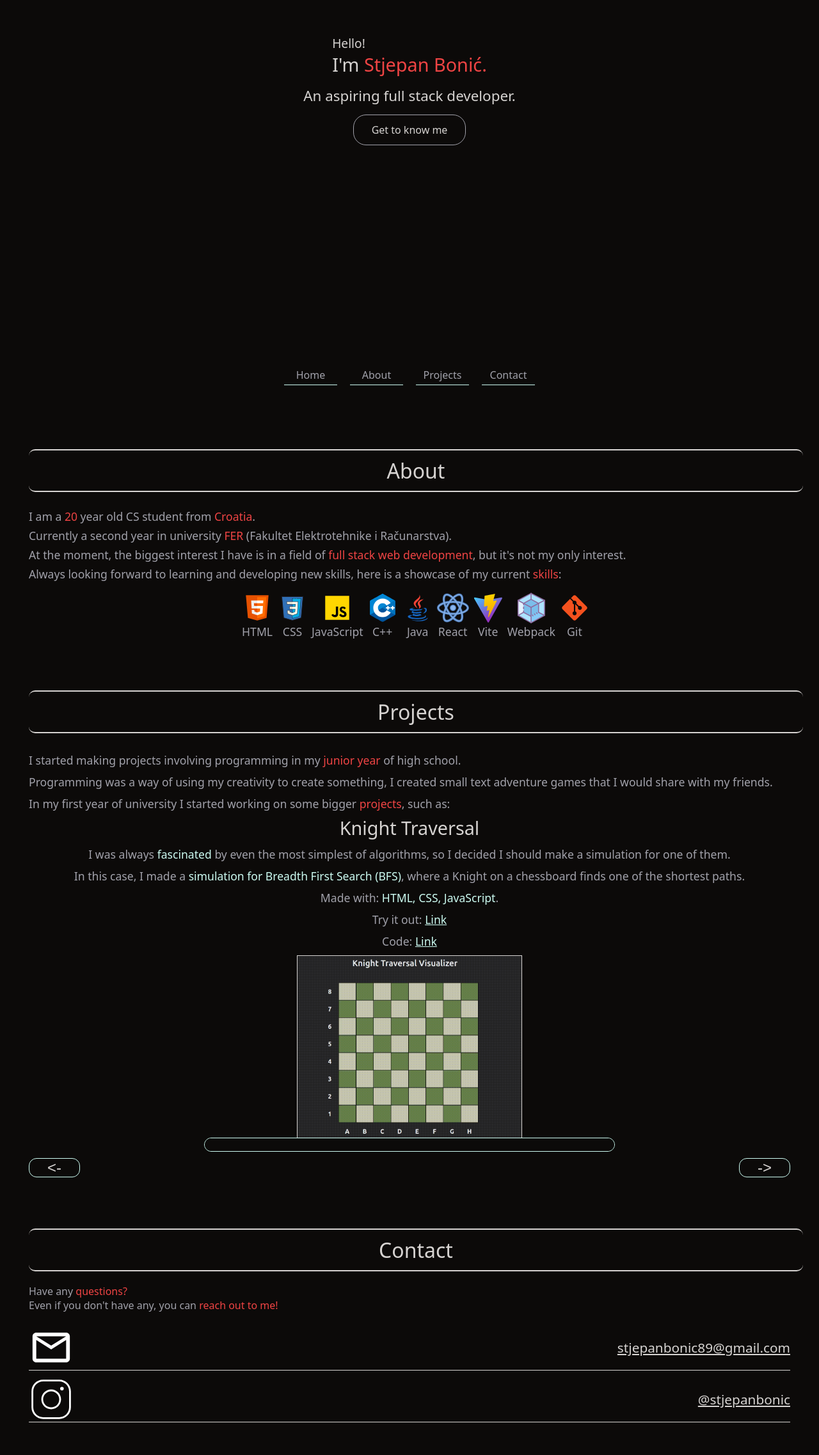
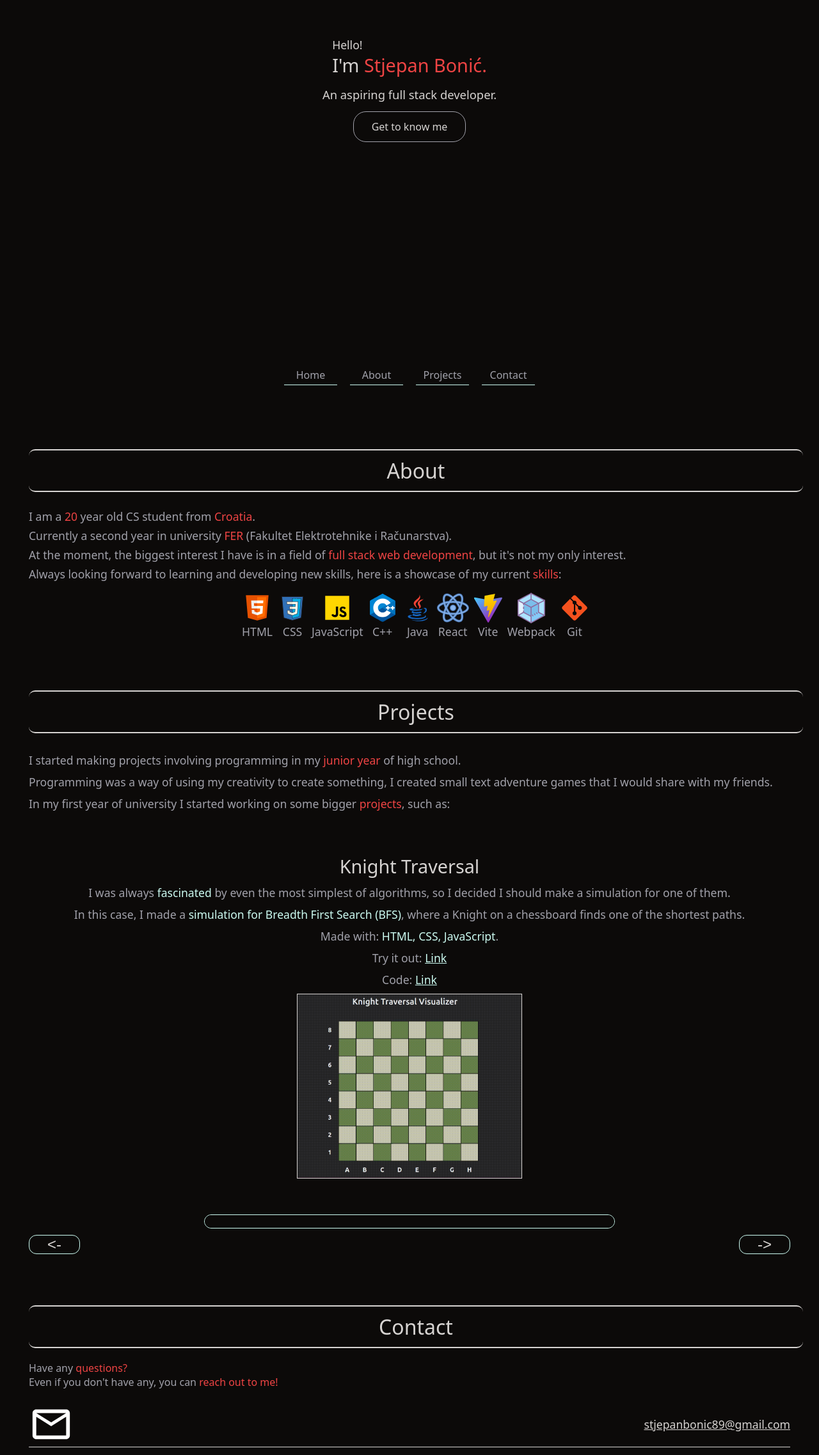
Before and after one commit to Bqnic/portfolio, a React (Vite) app: page / in a window 1280 px wide. Shown: the part 270-2544 px from the top of the page at 64% size. Built offline with nearby package versions, Linux system fonts and the light colour scheme.

Commit message:
fix some mistakes in mobile design

```diff
--- a/src/index.css
+++ b/src/index.css
@@ -79,7 +79,7 @@ body {
   margin: 10px 45px;
 }
 .introduction div:nth-child(1) p:nth-child(1) {
-  font-size: 1.2rem;
+  font-size: 1.1rem;
 }
 .introduction div:nth-child(1),
 .introduction div:nth-child(2) {
@@ -89,7 +89,7 @@ body {
   color: var(--highlight2);
 }
 .introduction div:nth-child(2) p:nth-child(1) {
-  font-size: 1.4rem;
+  font-size: 1.15rem;
 }
 .introduction .btn,
 .footer .btn {
@@ -185,7 +185,7 @@ body {
   justify-content: center;
   align-items: center;
   margin-top: 10px;
-  height: 60vh;
+  height: 75vh;
   width: 100%;
 }
 .project-slider div {
@@ -280,11 +280,11 @@ body {
   transition: 0.8s;
 }
 .contact-info a p {
-  font-size: 1.3rem;
+  font-size: 1.1rem;
   transition: 0.8s;
 }
 .contact-info a p:hover {
-  font-size: 1.35rem;
+  font-size: 1.15rem;
   transition: 0.8s;
 }
 .footer {
```
